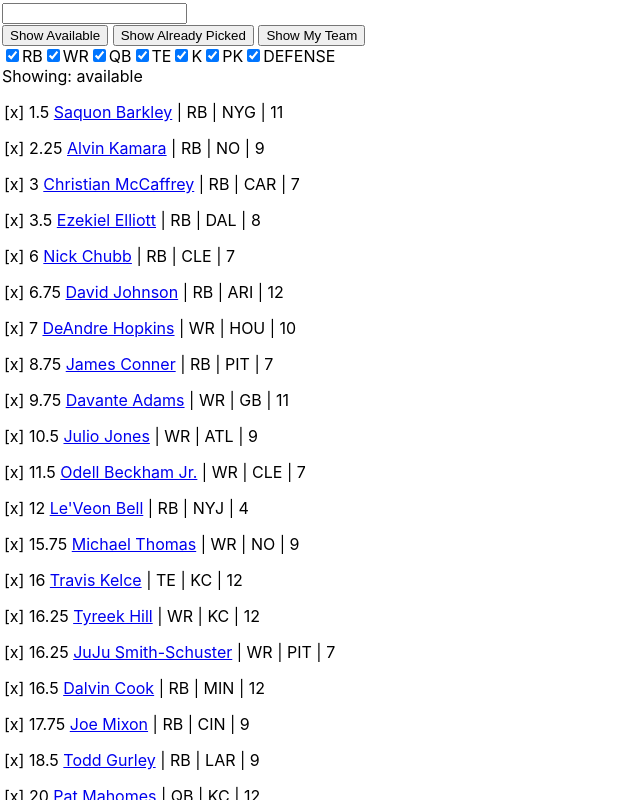
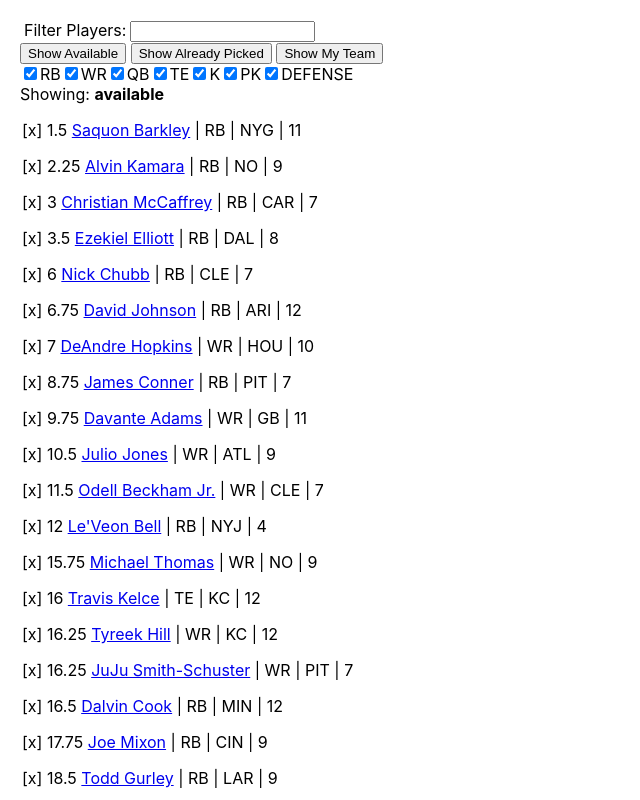
Before and after one commit to dirjk/fantasy-rankings-2019, a React (Create React App) app in the folder react-ff/: page / in a window 1280 px wide. Shown: the top 800 px of the page, without its empty margins (0-640 px from the left). Built offline with nearby package versions, Linux system fonts and the light colour scheme.

Commit message:
minor style updates

```diff
--- a/react-ff/src/App.jsx
+++ b/react-ff/src/App.jsx
@@ -86,7 +86,7 @@
   render () {
     const { players, RB, WR, QB, TE, K, PK, DST, activeTab, searchTerm } = this.state
     return (
-      <div style={{'padding': '2px'}}>
+      <div style={{'padding': '20px'}}>
         <FilterBar handleSearchChange={this.onSearchChange}/>
         <TabControls changeTab={this.changeTab}/>
         <FilterBox filter='RB' checked={RB} onToggle={() => {this.onCheckChange('RB')}}/>
@@ -97,7 +97,7 @@
         <FilterBox filter='PK' checked={PK} onToggle={() => {this.onCheckChange('PK')}}/>
         <FilterBox filter='DEFENSE' checked={DST} onToggle={() => {this.onCheckChange('DST')}}/>
         <div>
-          <span>Showing: {activeTab}</span>
+          <span>Showing: <strong>{activeTab}</strong></span>
         </div>
         {
           players.map((player, i) => {
--- a/react-ff/src/filter-bar/FilterBar.jsx
+++ b/react-ff/src/filter-bar/FilterBar.jsx
@@ -16,7 +16,10 @@
     render () {
         const { searchTerm } = this.state
         return (
-            <input type='text' value={searchTerm} onChange={this.handleChange}/>
+            <div>
+                <span style={{ padding: '4px'}}>Filter Players:</span>
+                <input type='text' value={searchTerm} onChange={this.handleChange}/>
+            </div>
         )
     }
 }
```
